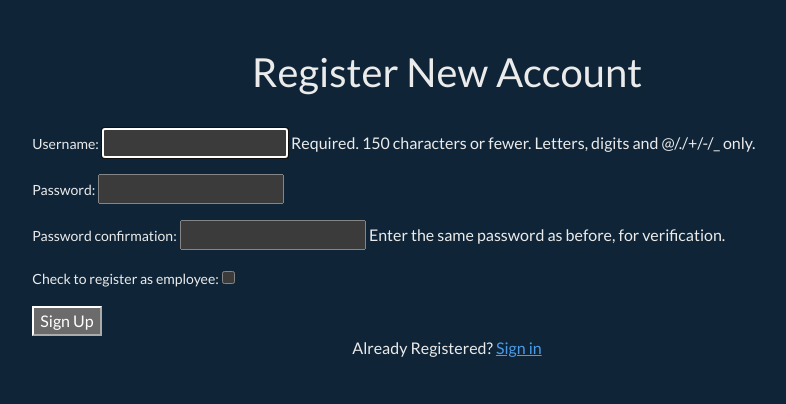
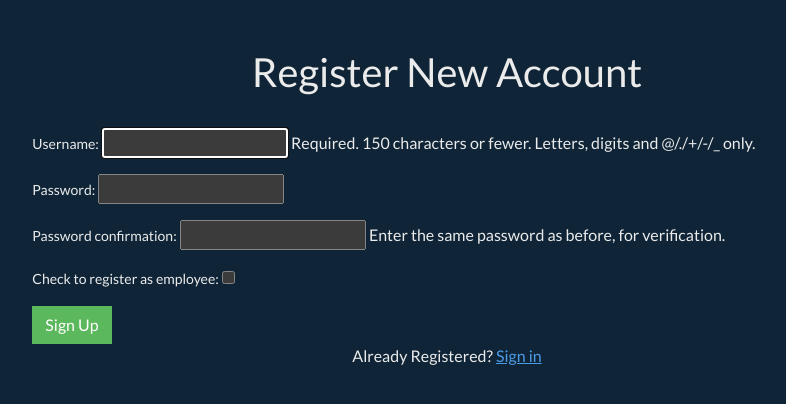
Before and after one commit to DustinFlynn297/TrashCollector, a Django app: page /accounts/register/ in a window 1280 px wide. Shown: the top 404 px of the page, without its empty margins (193-979 px from the left). Run offline with Django 3.2, Linux system fonts and the light colour scheme; some libraries are stand-ins or nearby versions.

Commit message:
styled btn

```diff
--- a/trash_collector/templates/registration/register.html
+++ b/trash_collector/templates/registration/register.html
@@ -9,7 +9,7 @@
   <form method="post" align="left">
     {% csrf_token %}
     {{ form.as_p }}
-    <button type="submit">Sign Up</button>
+    <button type="submit" class="btn btn-success">Sign Up</button>
   </form>
   <p>Already Registered? <a href='{% url "login" %}'>Sign in</a></p>
 {% endblock %}
```
